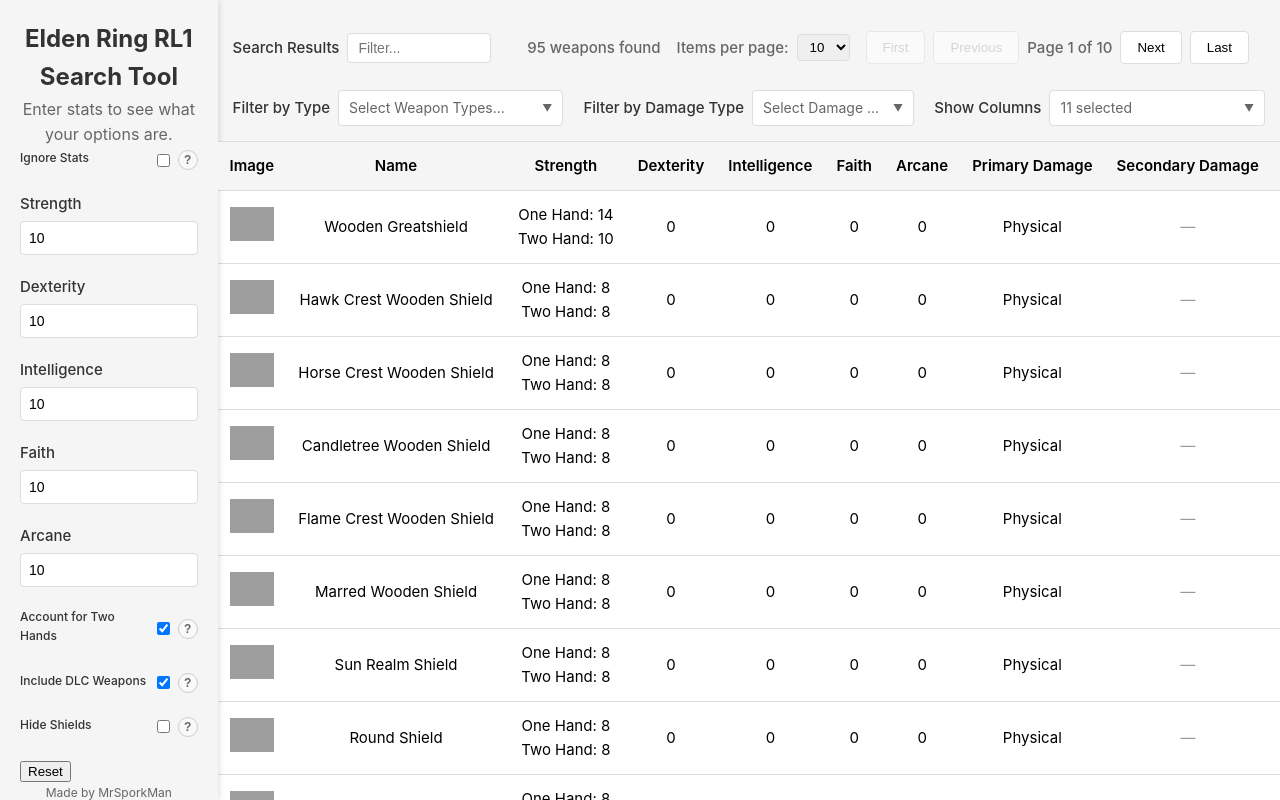
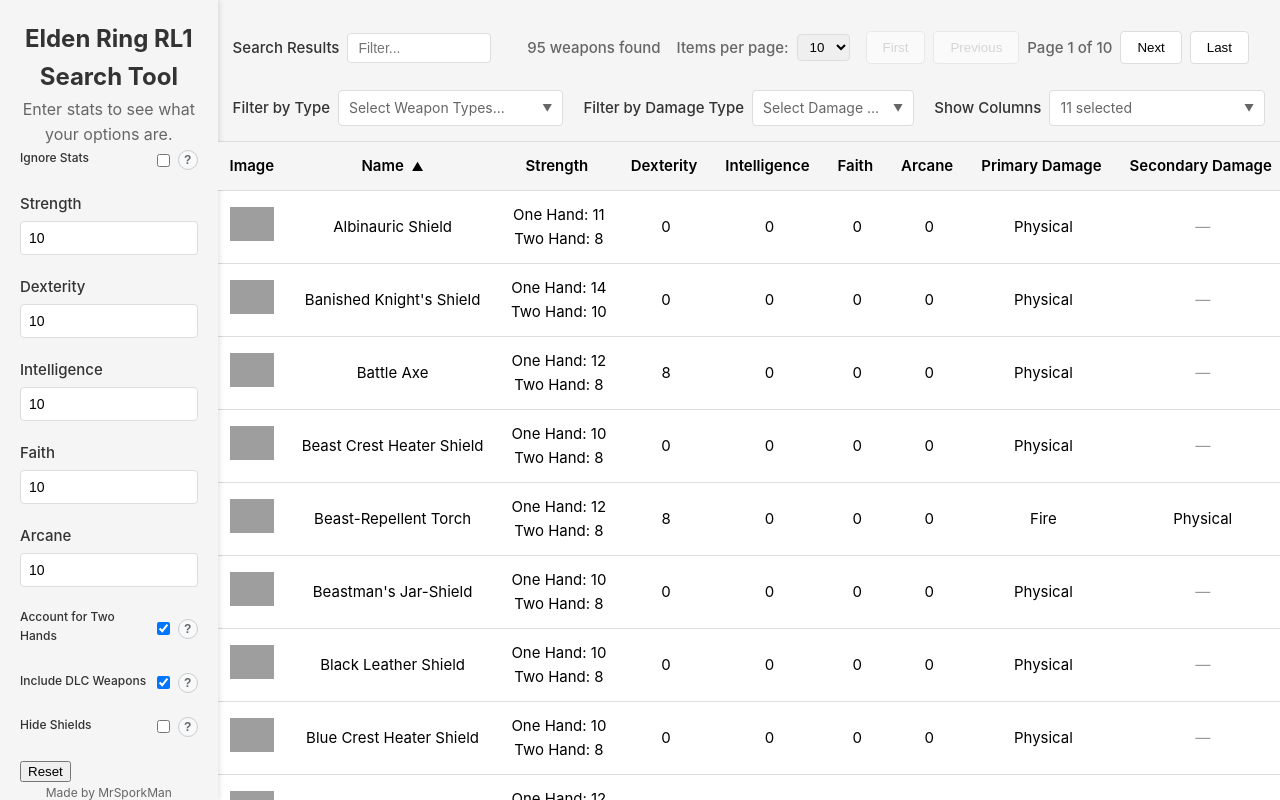
Before and after one commit to ATripp1028/Elden-Ring-RL1-Search-Tool, a Vue app: page / in a window 1280 px wide. Built offline with nearby package versions, Linux system fonts and the light colour scheme; grey boxes are pictures that could not be loaded.

Commit message:
added sorting

```diff
--- a/src/components/WeaponsTable.vue
+++ b/src/components/WeaponsTable.vue
@@ -1,8 +1,18 @@
 <script setup lang="ts">
+import { computed } from 'vue'
 import { usePaginationStore, useUIStore } from '../stores'
 
 const paginationStore = usePaginationStore()
 const uiStore = useUIStore()
+
+const sortIndicator = computed(() => (column: string) => {
+  if (uiStore.sortBy !== column) return ''
+  return uiStore.sortOrder === 'asc' ? '▲' : '▼'
+})
+
+const handleSort = (column: string) => {
+  uiStore.setSort(column)
+}
 </script>
 
 <template>
@@ -13,45 +23,70 @@
           <th v-if="uiStore.selectedColumns.includes('Image')" class="image-col" title="Image">
             Image
           </th>
-          <th v-if="uiStore.selectedColumns.includes('Name')" class="name-col" title="Name">
-            Name
+          <th
+            v-if="uiStore.selectedColumns.includes('Name')"
+            class="name-col sortable"
+            title="Name"
+            @click="handleSort('Name')"
+          >
+            Name <span class="sort-indicator">{{ sortIndicator('Name') }}</span>
           </th>
-          <th v-if="uiStore.selectedColumns.includes('Strength')" class="stat-col" title="Strength">
-            Strength
+          <th
+            v-if="uiStore.selectedColumns.includes('Strength')"
+            class="stat-col sortable"
+            title="Strength"
+            @click="handleSort('Strength')"
+          >
+            Strength <span class="sort-indicator">{{ sortIndicator('Strength') }}</span>
           </th>
           <th
             v-if="uiStore.selectedColumns.includes('Dexterity')"
-            class="stat-col"
+            class="stat-col sortable"
             title="Dexterity"
+            @click="handleSort('Dexterity')"
           >
-            Dexterity
+            Dexterity <span class="sort-indicator">{{ sortIndicator('Dexterity') }}</span>
           </th>
           <th
             v-if="uiStore.selectedColumns.includes('Intelligence')"
-            class="stat-col"
+            class="stat-col sortable"
             title="Intelligence"
+            @click="handleSort('Intelligence')"
           >
-            Intelligence
+            Intelligence <span class="sort-indicator">{{ sortIndicator('Intelligence') }}</span>
           </th>
-          <th v-if="uiStore.selectedColumns.includes('Faith')" class="stat-col" title="Faith">
-            Faith
+          <th
+            v-if="uiStore.selectedColumns.includes('Faith')"
+            class="stat-col sortable"
+            title="Faith"
+            @click="handleSort('Faith')"
+          >
+            Faith <span class="sort-indicator">{{ sortIndicator('Faith') }}</span>
           </th>
-          <th v-if="uiStore.selectedColumns.includes('Arcane')" class="stat-col" title="Arcane">
-            Arcane
+          <th
+            v-if="uiStore.selectedColumns.includes('Arcane')"
+            class="stat-col sortable"
+            title="Arcane"
+            @click="handleSort('Arcane')"
+          >
+            Arcane <span class="sort-indicator">{{ sortIndicator('Arcane') }}</span>
           </th>
           <th
             v-if="uiStore.selectedColumns.includes('Primary Damage')"
-            class="damage-type-col"
+            class="damage-type-col sortable"
             title="Primary Damage"
+            @click="handleSort('Primary Damage')"
           >
-            Primary Damage
+            Primary Damage <span class="sort-indicator">{{ sortIndicator('Primary Damage') }}</span>
           </th>
           <th
             v-if="uiStore.selectedColumns.includes('Secondary Damage')"
-            class="damage-type-col"
+            class="damage-type-col sortable"
             title="Secondary Damage"
+            @click="handleSort('Secondary Damage')"
           >
             Secondary Damage
+            <span class="sort-indicator">{{ sortIndicator('Secondary Damage') }}</span>
           </th>
           <th v-if="uiStore.selectedColumns.includes('Wiki.gg')" title="Wiki.gg">Wiki.gg</th>
           <th v-if="uiStore.selectedColumns.includes('Fextralife')" title="Fextralife">
@@ -228,4 +263,13 @@
   color: #999;
   font-style: italic;
 }
+
+.sortable {
+  cursor: pointer;
+}
+
+.sort-indicator {
+  font-size: 0.8em;
+  margin-left: 4px;
+}
 </style>
--- a/src/stores/modules/paginationStore.ts
+++ b/src/stores/modules/paginationStore.ts
@@ -2,10 +2,12 @@
 import { ref, computed, watch } from 'vue'
 import { useFiltersStore } from './filtersStore'
 import { useStatsStore } from './statsStore'
+import { useUIStore } from './uiStore'
 
 export const usePaginationStore = defineStore('pagination', () => {
   const filtersStore = useFiltersStore()
   const statsStore = useStatsStore()
+  const uiStore = useUIStore()
 
   const page = ref(1)
   const itemsPerPage = ref(10)
@@ -14,10 +16,76 @@
     return Math.ceil(filtersStore.filteredWeapons.length / itemsPerPage.value)
   })
 
+  const sortedWeapons = computed(() => {
+    const list = [...filtersStore.filteredWeapons]
+    const column = uiStore.sortBy
+    const order = uiStore.sortOrder
+
+    const compareStrings = (a: string | undefined, b: string | undefined) => {
+      return (a || '').localeCompare(b || '', undefined, { sensitivity: 'base' })
+    }
+
+    const compareNumbers = (a: number | undefined, b: number | undefined) => {
+      const na = a ?? Number.NEGATIVE_INFINITY
+      const nb = b ?? Number.NEGATIVE_INFINITY
+      return na - nb
+    }
+
+    const getStrength = (w: any) => {
+      return statsStore.accountForTwoHanded
+        ? w.requiredAttributes.strengthTwoHand
+        : w.requiredAttributes.strengthOneHand
+    }
+
+    list.sort((a: any, b: any) => {
+      let result = 0
+      switch (column) {
+        case 'Name':
+          result = compareStrings(a.name, b.name)
+          break
+        case 'Strength':
+          result = compareNumbers(getStrength(a), getStrength(b))
+          break
+        case 'Dexterity':
+          result = compareNumbers(a.requiredAttributes.dexterity, b.requiredAttributes.dexterity)
+          break
+        case 'Intelligence':
+          result = compareNumbers(a.requiredAttributes.intelligence, b.requiredAttributes.intelligence)
+          break
+        case 'Faith':
+          result = compareNumbers(a.requiredAttributes.faith, b.requiredAttributes.faith)
+          break
+        case 'Arcane':
+          result = compareNumbers(a.requiredAttributes.arcane, b.requiredAttributes.arcane)
+          break
+        case 'Primary Damage':
+          result = compareStrings(a.damageTypes.major, b.damageTypes.major)
+          break
+        case 'Secondary Damage': {
+          const aMinor = (a.damageTypes.minor && a.damageTypes.minor.length)
+            ? a.damageTypes.minor.join(', ')
+            : ''
+          const bMinor = (b.damageTypes.minor && b.damageTypes.minor.length)
+            ? b.damageTypes.minor.join(', ')
+            : ''
+          result = compareStrings(aMinor, bMinor)
+          break
+        }
+        default:
+          // If unknown or non-sortable, keep original order
+          result = 0
+      }
+
+      return order === 'asc' ? result : -result
+    })
+
+    return list
+  })
+
   const paginatedWeapons = computed(() => {
     const start = (page.value - 1) * itemsPerPage.value
     const end = start + itemsPerPage.value
-    return filtersStore.filteredWeapons.slice(start, end)
+    return sortedWeapons.value.slice(start, end)
   })
 
   const resetPage = () => {
@@ -32,11 +100,14 @@
   watch(() => statsStore.arcane, resetPage)
   watch(() => filtersStore.showDlcWeapons, resetPage)
   watch(() => filtersStore.selectedDamageTypes, resetPage, { deep: true })
+  watch(() => uiStore.sortBy, resetPage)
+  watch(() => uiStore.sortOrder, resetPage)
 
   return {
     page,
     itemsPerPage,
     totalPages,
+    sortedWeapons,
     paginatedWeapons,
     resetPage,
   }
--- a/src/stores/modules/uiStore.ts
+++ b/src/stores/modules/uiStore.ts
@@ -15,13 +15,48 @@
     'Primary Damage', 'Secondary Damage', 'Wiki.gg', 'Fextralife'
   ]
 
+  // Sorting state
+  const sortBy = ref<string>((() => {
+    const stored = localStorage.getItem('stats.sortBy')
+    return stored ? stored : 'Name'
+  })())
+
+  const sortOrder = ref<'asc' | 'desc'>((() => {
+    const stored = localStorage.getItem('stats.sortOrder') as 'asc' | 'desc' | null
+    return stored === 'asc' || stored === 'desc' ? stored : 'asc'
+  })())
+
+  const nonSortableColumns = new Set(['Image', 'Wiki.gg', 'Fextralife'])
+
+  const setSort = (columnLabel: string) => {
+    if (nonSortableColumns.has(columnLabel)) return
+    if (sortBy.value === columnLabel) {
+      sortOrder.value = sortOrder.value === 'asc' ? 'desc' : 'asc'
+    } else {
+      sortBy.value = columnLabel
+      sortOrder.value = 'asc'
+    }
+  }
+
   // Watch for column changes and update localStorage
   watch(selectedColumns, (newValue) => {
     localStorage.setItem('stats.selectedColumns', JSON.stringify(newValue))
   }, { deep: true })
 
+  // Persist sorting
+  watch(sortBy, (newValue) => {
+    localStorage.setItem('stats.sortBy', newValue)
+  })
+
+  watch(sortOrder, (newValue) => {
+    localStorage.setItem('stats.sortOrder', newValue)
+  })
+
   return {
     selectedColumns,
     availableColumns,
+    sortBy,
+    sortOrder,
+    setSort,
   }
 })
```
